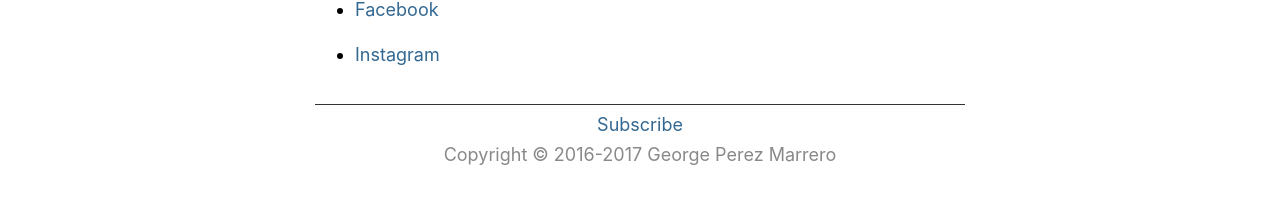
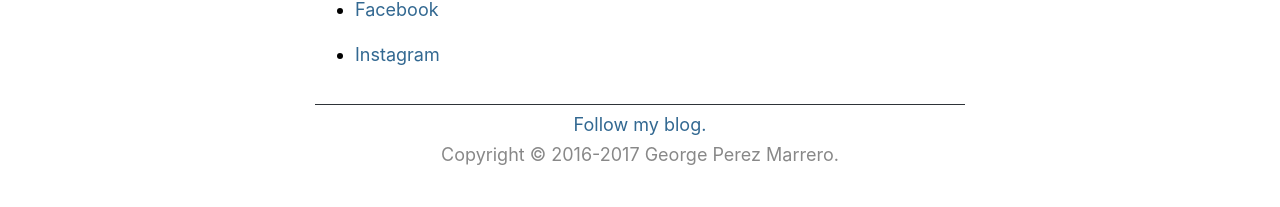
Before and after one commit to georgeperez/titanpointe.org, a Jekyll site: the page built from index.html, in a window 1280 px wide. Shown: the part 1148-1355 px from the top of the page. Built offline with Jekyll 4.4.1, drawn with Linux system fonts in a browser that asks for light colours.

Commit message:
Removed root feed.xml. Moved to Tumblr.

```diff
--- a/_includes/footer.html
+++ b/_includes/footer.html
@@ -1,4 +1,4 @@
 <footer>
-  <p><a href="/feed.xml">Subscribe</a></p>
-  <p>Copyright &copy; 2016-2017 George Perez Marrero</p>
+  <p><a href="http://blog.georgeperezmarrero.com/">Follow my blog.</a></p>
+  <p>Copyright &copy; 2016-2017 George Perez Marrero.</p>
 </footer>
```
